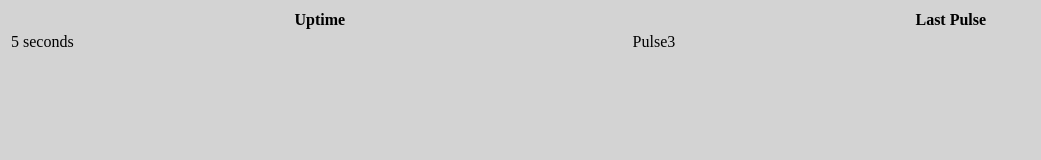
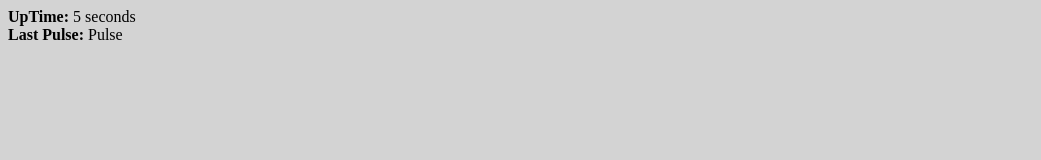
Before and after one commit to MartinSnyder/webpack-hmr-demo, a website built with webpack: page demo/html/index.html in a window 1280 px wide. Shown: the whole page, without its empty margins (0-1041 px from the left). Built offline with nearby package versions, Linux system fonts and the light colour scheme.

Commit message:
Simplify HTML and styles

```diff
--- a/demo/html/index.html
+++ b/demo/html/index.html
@@ -3,22 +3,10 @@
     <head>
         <meta charset="UTF-8">
         <title>LibertyJS 2016 demonstration of webpack hot module replacement</title>
+        <script src="http://localhost:9000/builds/bundle.js"></script>
     </head>
     <body>
-    <table width="100%">
-        <thead>
-            <tr>
-                <th width="33%">Uptime</th>
-                <th width="34%">Last Pulse</th>
-            </tr>
-        </thead>
-        <tbody>
-            <tr>
-                <td id="upTime"></td>
-                <td id="lastPulse"></td>
-            </tr>
-        </tbody>
-    </table>
-    <script src="http://localhost:9000/builds/bundle.js"></script>
+        <div>UpTime: <span id="upTime"></span></div>
+        <div>Last Pulse: <span id="lastPulse"></span></div>
     </body>
 </html>
--- a/demo/src/index.js
+++ b/demo/src/index.js
@@ -4,12 +4,11 @@ import pulse from './pulse';
 
 require('./styles.scss');
 
-const delay = 1000; // milliseconds
-
+const UPDATE_INTERVAL = 1000; // milliseconds
 const intervalId = window.setInterval(() => {
     dom.writeTextToElement('upTime', time.getElapsedSeconds() + ' seconds');
     dom.writeTextToElement('lastPulse', pulse());
-}, delay);
+}, UPDATE_INTERVAL);
 
 // Activate Webpack HMR
 if (module.hot) {
--- a/demo/src/pulse.js
+++ b/demo/src/pulse.js
@@ -1,3 +1,3 @@
 export default function pulse() {
-    return 'Pulse3';
+    return 'Pulse';
 }
--- a/demo/src/styles.scss
+++ b/demo/src/styles.scss
@@ -1,4 +1,12 @@
 body {
   background-color: lightgray;
   color: black;
+
+  div {
+    font-weight: bold;
+
+    span {
+      font-weight: normal;
+    }
+  }
 }
```
Lines whose indentation alone changed are shown as unchanged.
